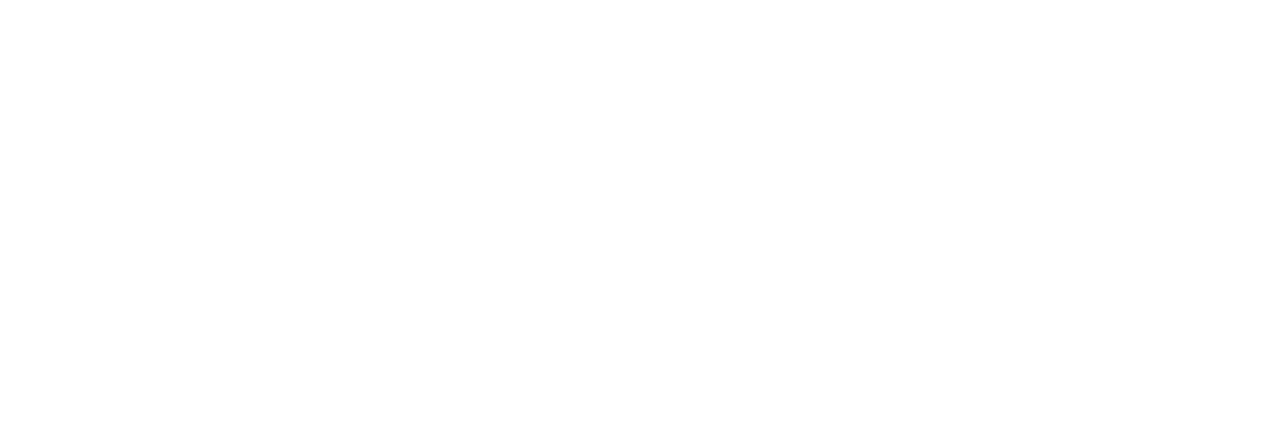
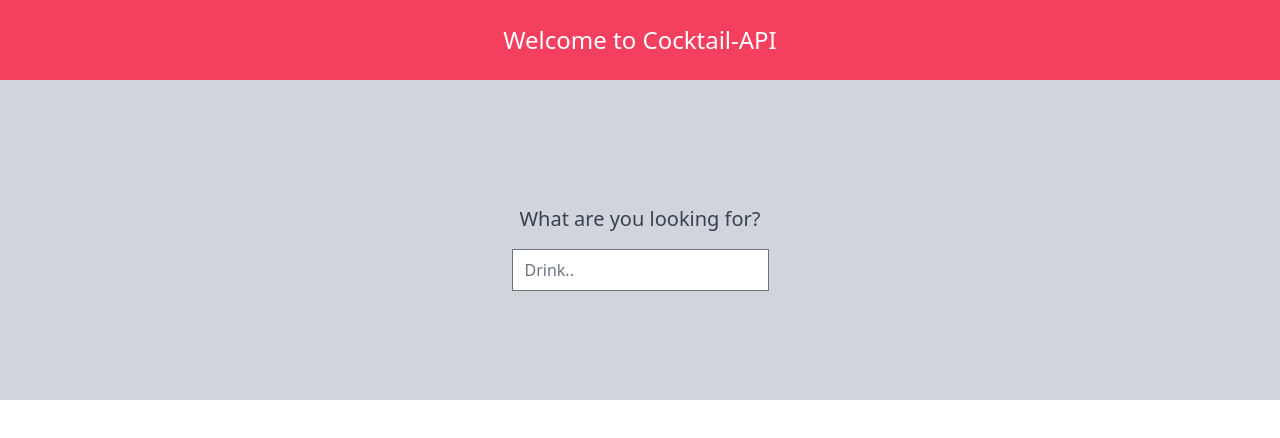
Before and after one commit to GokstadMan/Ccktail-api, a plain HTML site: page index.html in a window 1280 px wide. Drawn offline with nearby package versions, Linux system fonts and the light colour scheme.

Commit message:
NAV og input-field done

```diff
--- a/index.html
+++ b/index.html
@@ -8,10 +8,15 @@
 </head>
 <body>
     <header>
-
+        <nav class="bg-rose-500 p-6">
+            <h1 class="text-2xl text-center text-white">Welcome to Cocktail-API</h1>
+        </nav>
     </header>
     <main>
-
+        <div class="query-container h-[20rem] w-full bg-gray-300 flex flex-col justify-center items-center">
+            <h2 class="text-xl text-gray-700 p-4">What are you looking for?</h2>
+            <input type="text" placeholder="Drink..">
+        </div>
     </main>
     <footer>
 
```
